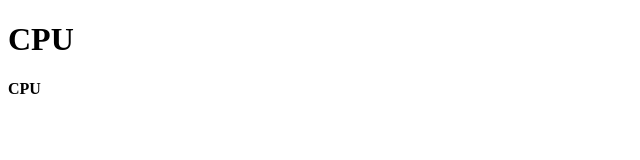
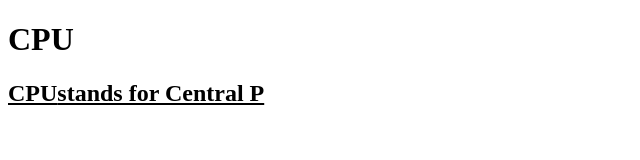
Before and after one commit to iamneo-production/ceefedcbdeedbfadaeccdfffebaeceaec, a website: page public/index.html in a window 1280 px wide. Shown: the whole page, without its empty margins (0-640 px from the left). Drawn offline with Linux system fonts and the light colour scheme.

Commit message:
Backup Commit

```diff
--- a/public/index.html
+++ b/public/index.html
@@ -9,6 +9,6 @@
 </head>
 <body>
     <h1>CPU</h1>
-    <p><b>CPU</b></p>
+    <h2><U><b>CPU</b>stands for Central P</U></h2>
 </body>
 </html>
```
